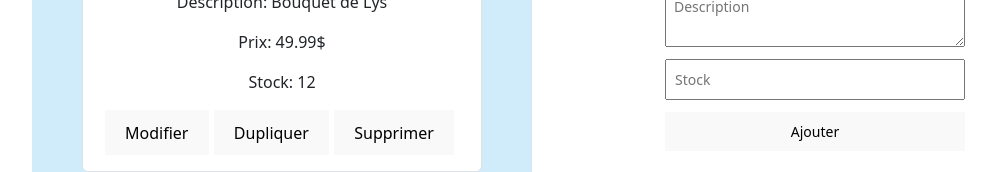
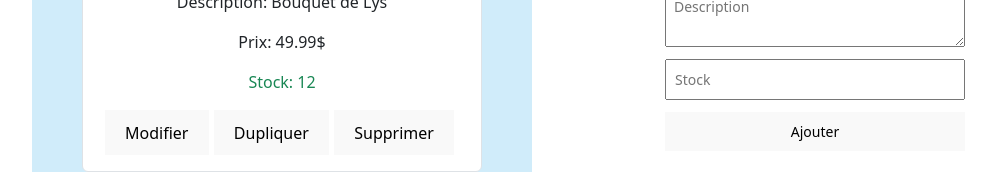
Before and after one commit to Tasnimetr/appweb-trpr01, a Vue app in the folder trpr01/my-app/: page / in a window 1280 px wide. Both pictures are taken after a click on the button "Lys". Shown: the part 373-545 px from the top of the page, without its empty margins (100-1105 px from the left). Built offline with nearby package versions, Linux system fonts and the light colour scheme.

Commit message:
Affichage sotck en temps réel
Affichage en temps réel des quantités avec indicateur visuel ( en vert sinon si stock critique-> rouge)

```diff
--- a/trpr01/my-app/src/components/ProductTable.vue
+++ b/trpr01/my-app/src/components/ProductTable.vue
@@ -59,7 +59,8 @@ function filteredList() {
                             <div class="accordion-body">
                                 <p>Description: {{ product.description }}</p>
                                 <p>Prix: {{ product.price }}$</p>
-                                <p>Stock: {{ product.stock }}</p>
+                                <p v-if="product.stock <= 3" class="text-danger">Stock: {{ product.stock }}</p>
+                                <p v-else class="text-success">Stock: {{ product.stock }}</p>
                                 <button @click="editProduct(product)">Modifier</button>
                                 <button @click="duplicateProduct(product)">Dupliquer</button>
                                 <button @click="deleteProduct(product)">Supprimer</button>
```
Also changed, not shown: 1 other file (tests, documents, lock files or other folders).
